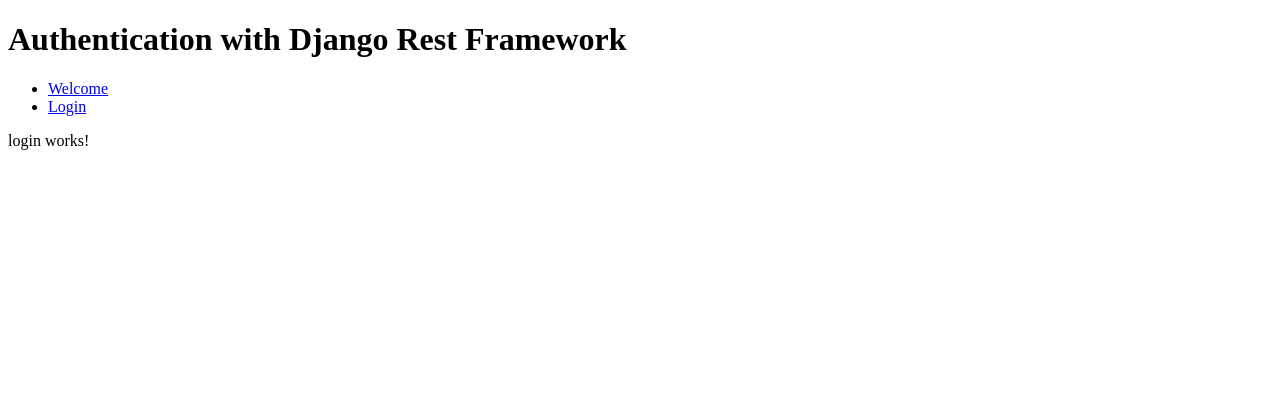
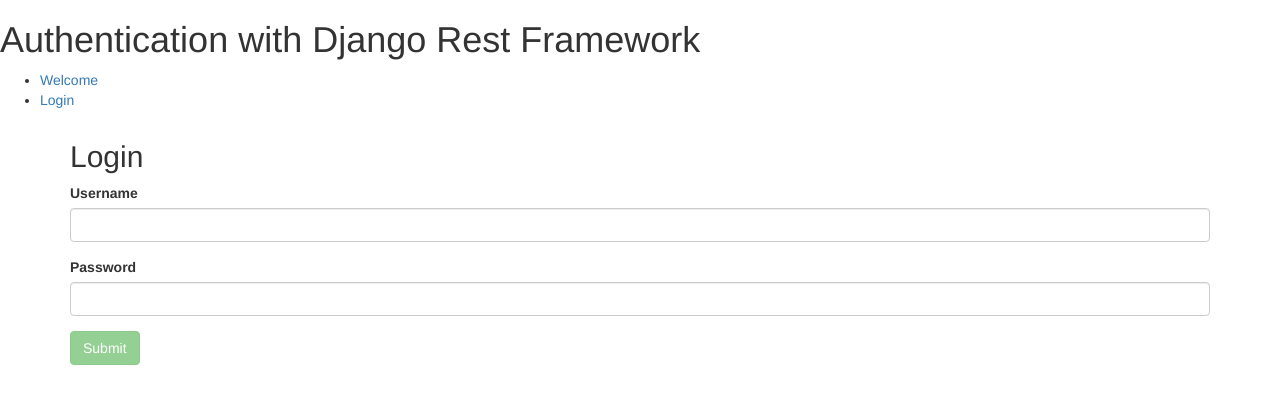
Before and after one commit to GuarantySupportInc/angular_drf_auth, an Angular app in the folder ngauth/: page /login in a window 1280 px wide. Shown: the top 404 px of the page. Built offline with nearby package versions, Linux system fonts and the light colour scheme.

Commit message:
Created login form

```diff
--- a/ngauth/src/app/app.module.ts
+++ b/ngauth/src/app/app.module.ts
@@ -1,5 +1,6 @@
 import { BrowserModule } from '@angular/platform-browser';
 import { NgModule } from '@angular/core';
+import { FormsModule } from '@angular/forms';
 
 import { AppRoutingModule } from './app-routing.module';
 
@@ -15,7 +16,8 @@
   ],
   imports: [
     BrowserModule,
-    AppRoutingModule
+    AppRoutingModule,
+    FormsModule,
   ],
   providers: [],
   bootstrap: [AppComponent]
--- a/ngauth/src/app/login/login.component.html
+++ b/ngauth/src/app/login/login.component.html
@@ -1,3 +1,21 @@
-<p>
-  login works!
-</p>
+<div class="container">
+  <h2>Login</h2>
+  <form #loginForm="ngForm" (ngSubmit)="onSubmit()">
+    <div class="form-group">
+      <label for="username">Username</label>
+      <input type="text" class="form-control" id="username"
+             required
+             [(ngModel)]="username" name="username">
+    </div>
+
+    <div class="form-group">
+      <label for="password">Password</label>
+      <input type="password" class="form-control" id="password"
+             required
+             [(ngModel)]="password" name="password">
+    </div>
+
+    <button type="submit" class="btn btn-success"
+            [disabled]="!loginForm.form.valid">Submit</button>
+  </form>
+</div>
--- a/ngauth/src/app/login/login.component.ts
+++ b/ngauth/src/app/login/login.component.ts
@@ -6,10 +6,17 @@
   styleUrls: ['./login.component.css']
 })
 export class LoginComponent implements OnInit {
+  username: String;
+  password: String;
 
   constructor() { }
 
   ngOnInit() {
   }
 
+  onSubmit() {
+    console.log(this.username)
+    console.log(this.password)
+  }
+
 }
--- a/ngauth/src/app/welcome/welcome.component.html
+++ b/ngauth/src/app/welcome/welcome.component.html
@@ -1,3 +1,3 @@
 <p>
-  welcome works!
+  You have been successfully authenticated, {{ username }}!
 </p>
--- a/ngauth/src/styles.css
+++ b/ngauth/src/styles.css
@@ -1 +1,3 @@
 /* You can add global styles to this file, and also import other style files */
+@import
+url('https://unpkg.com/bootstrap@3.3.7/dist/css/bootstrap.min.css');
```
